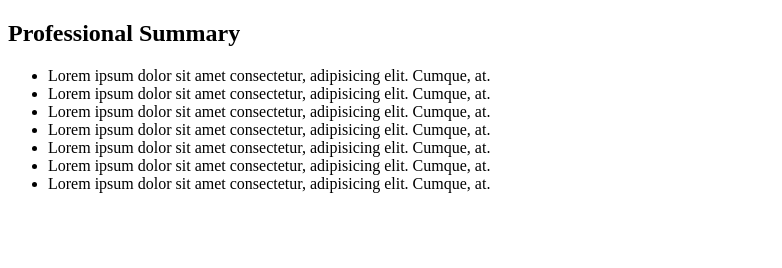
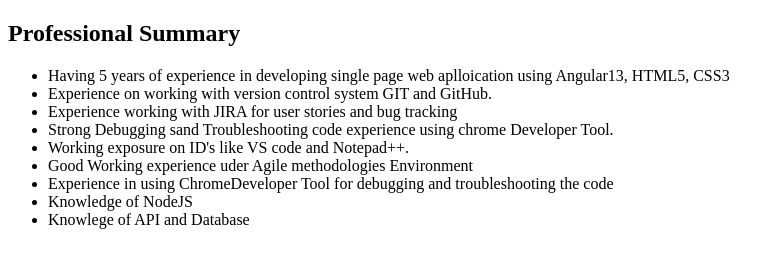
Before and after one commit to ANSDANGI/profile-anshu, a plain HTML site: page home.html in a window 1280 px wide. Shown: the whole page, without its empty margins (0-782 px from the left). Drawn offline with Linux system fonts and the light colour scheme.

Commit message:
changes
changes

```diff
--- a/home.html
+++ b/home.html
@@ -10,13 +10,15 @@
     <h2>Professional Summary</h2>
     <ul>
 
-        <li>Lorem ipsum dolor sit amet consectetur, adipisicing elit. Cumque, at.</li>
-        <li>Lorem ipsum dolor sit amet consectetur, adipisicing elit. Cumque, at.</li>
-        <li>Lorem ipsum dolor sit amet consectetur, adipisicing elit. Cumque, at.</li>
-        <li>Lorem ipsum dolor sit amet consectetur, adipisicing elit. Cumque, at.</li>
-        <li>Lorem ipsum dolor sit amet consectetur, adipisicing elit. Cumque, at.</li>
-        <li>Lorem ipsum dolor sit amet consectetur, adipisicing elit. Cumque, at.</li>
-        <li>Lorem ipsum dolor sit amet consectetur, adipisicing elit. Cumque, at.</li>
+        <li>Having 5 years of experience in developing single page web aplloication using Angular13, HTML5, CSS3</li>
+        <li>Experience on working with version control system GIT and GitHub.</li>
+        <li>Experience working with JIRA for user stories and bug tracking</li>
+        <li>Strong Debugging sand  Troubleshooting code experience using chrome Developer Tool.</li>
+        <li>Working exposure on ID's like VS code and Notepad++.</li>
+        <li>Good Working experience uder Agile methodologies Environment</li>
+        <li>Experience in using ChromeDeveloper  Tool for debugging and troubleshooting the code</li>
+        <li>Knowledge of NodeJS</li>
+        <li>Knowlege of API and Database</li>
     </ul>
 
 </body>
```
Also changed, not shown: cssLearning.html (added, +18 -0 lines).
